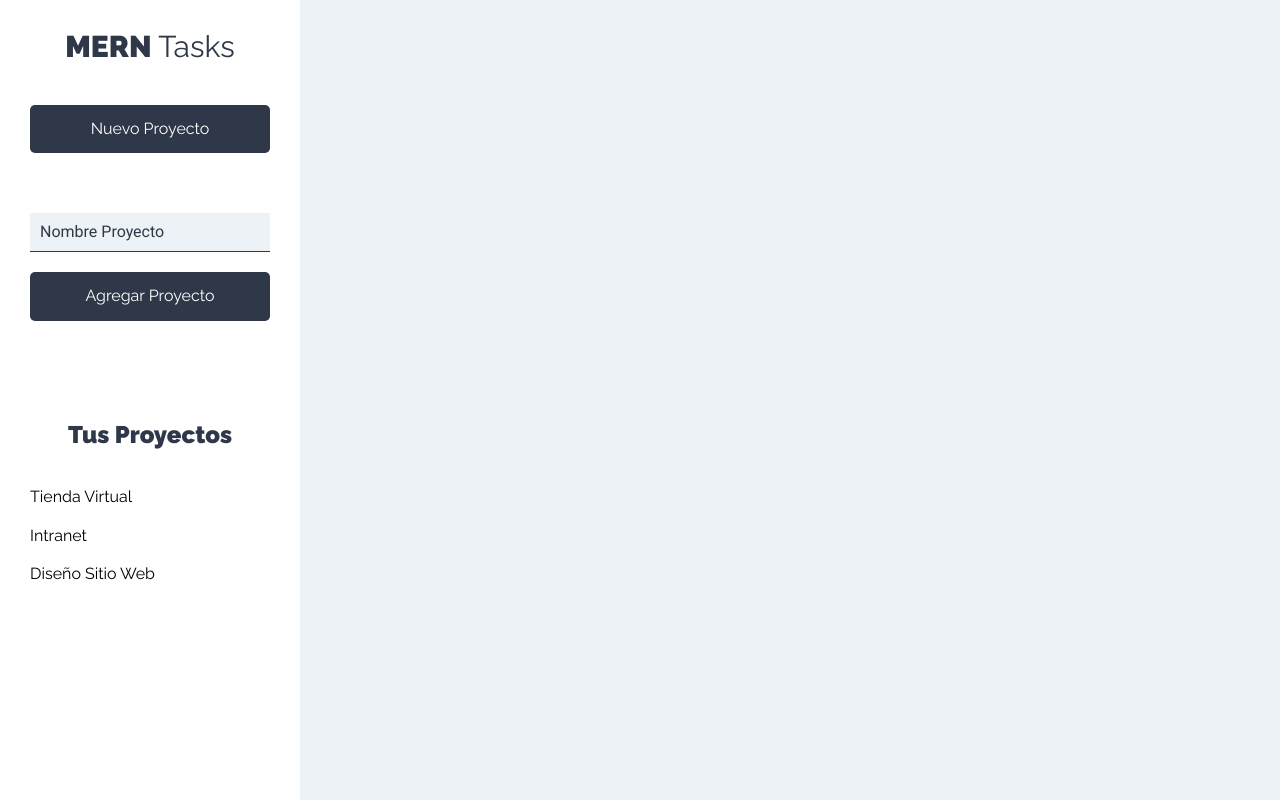
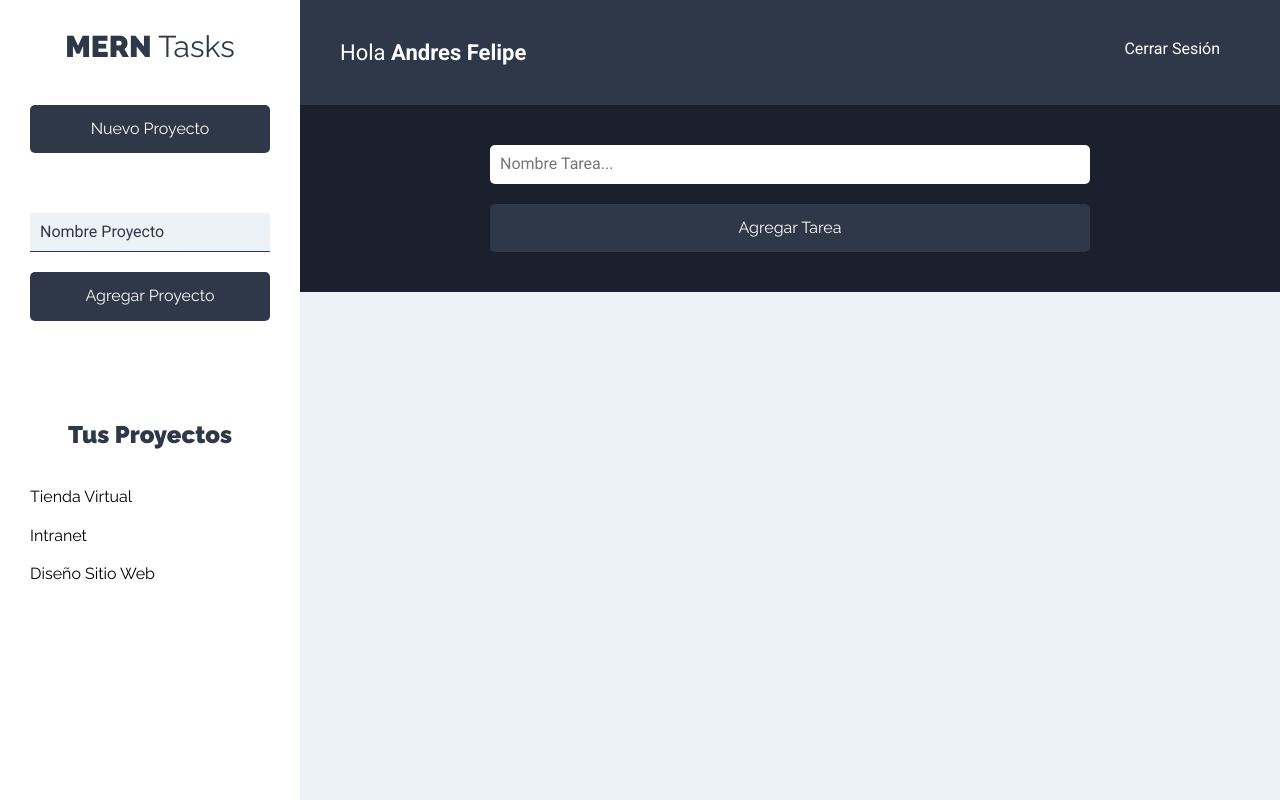
Before and after one commit to afrivera/MERN-Tasks, a React (Create React App) app in the folder cliente/: page /proyectos in a window 1280 px wide. Built offline with nearby package versions, Linux system fonts and the light colour scheme.

Commit message:
Creación de componentes de la carpeta tareas

```diff
--- /dev/null
+++ b/cliente/src/components/layouts/Barra.js
@@ -0,0 +1,15 @@
+import React from 'react'
+
+const Barra = () => {
+  return (
+    <header className='app-header'>
+        <p className='nombre-usuario'>Hola <span>Andres Felipe</span></p>
+
+        <nav className='nav-principal'>
+            <a href='#!'>Cerrar Sesión</a>
+        </nav>
+    </header>
+  )
+}
+
+export default Barra
--- a/cliente/src/components/proyectos/Proyectos.js
+++ b/cliente/src/components/proyectos/Proyectos.js
@@ -1,5 +1,7 @@
 import React from 'react'
+import Barra from '../layouts/Barra';
 import Sidebar from '../layouts/Sidebar';
+import FormTarea from '../tareas/FormTarea';
 
 const Proyectos = () => {
   return (
@@ -7,7 +9,10 @@ const Proyectos = () => {
         <Sidebar />
 
         <div className="seccion-principal">
+          <Barra />
             <main>
+
+              <FormTarea />
                 <div className="contenedor-tareas">
 
                 </div>
--- /dev/null
+++ b/cliente/src/components/tareas/FormTarea.js
@@ -0,0 +1,28 @@
+import React from 'react'
+
+const FormTarea = () => {
+    return (
+        <div className='formulario'>
+            <form>
+                <div className='contenedor-input'>
+                    <input
+                        type='text'
+                        className='input-text'
+                        placeholder='Nombre Tarea...'
+                        name='nombre'
+                    />
+                </div>
+
+                <div className='contenedor-input'>
+                    <input
+                        type='submit'
+                        className='btn btn-primario btn-submit btn-block'
+                        value='Agregar Tarea'
+                    />
+                </div>
+            </form>
+        </div>
+    )
+}
+
+export default FormTarea
```
Also changed, not shown: cliente/src/components/tareas/Tarea.js (added, +9 -0 lines), cliente/src/components/tareas/ListadoTareas.js (added).
